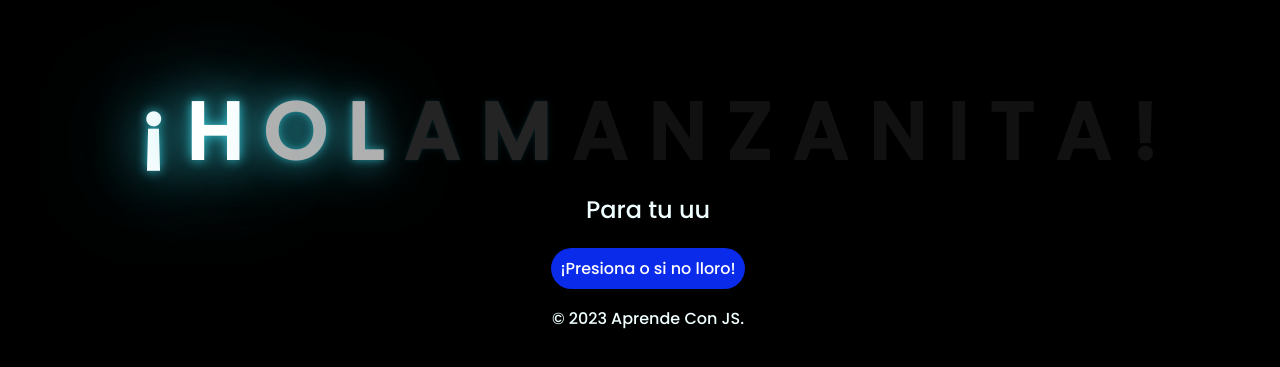
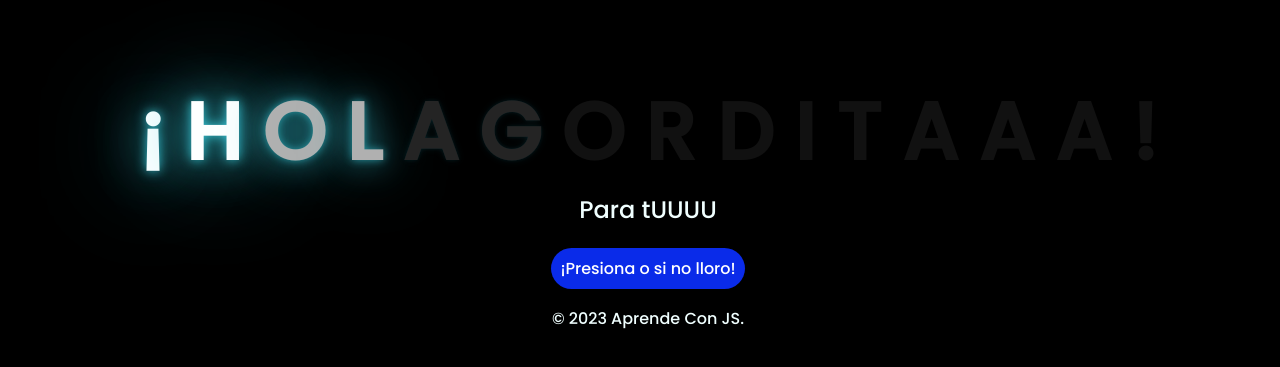
Before and after one commit to strangembs/web, a plain HTML site: page index.html in a window 1280 px wide. Shown: the part 127-494 px from the top of the page. Drawn offline with Linux system fonts and the light colour scheme.

Commit message:
Update index.html

```diff
--- a/index.html
+++ b/index.html
@@ -17,19 +17,19 @@
         <span>O</span>
         <span>L</span>
         <span>A</span>
-        <span>M</span>
-        <span>A</span>
-        <span>N</span>
-        <span>Z</span>
-        <span>A</span>
-        <span>N</span>
+        <span>G</span>
+        <span>O</span>
+        <span>R</span>
+        <span>D</span>
         <span>I</span>
         <span>T</span>
+        <span>A</span>
+        <span>A</span>
         <span>A</span>
         <span>!</span>
     </div>
     <div class="description">
-        <span>Para tu uu</span>
+        <span>Para tUUUU</span>
     </div>
     <div class="button">
         <button class="botones">
```
